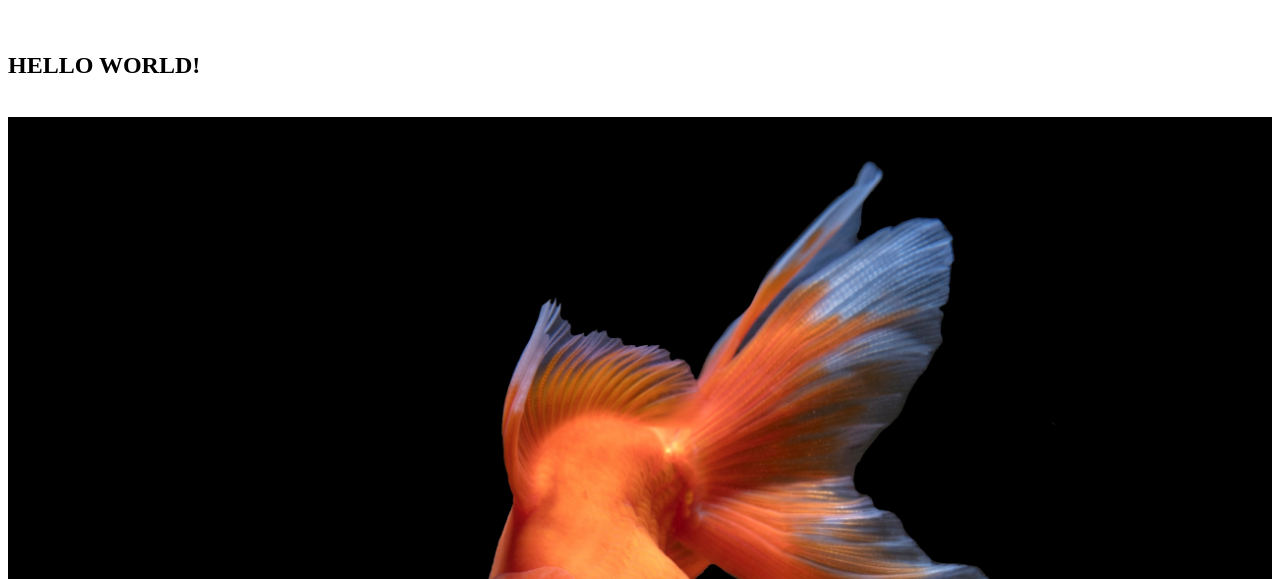
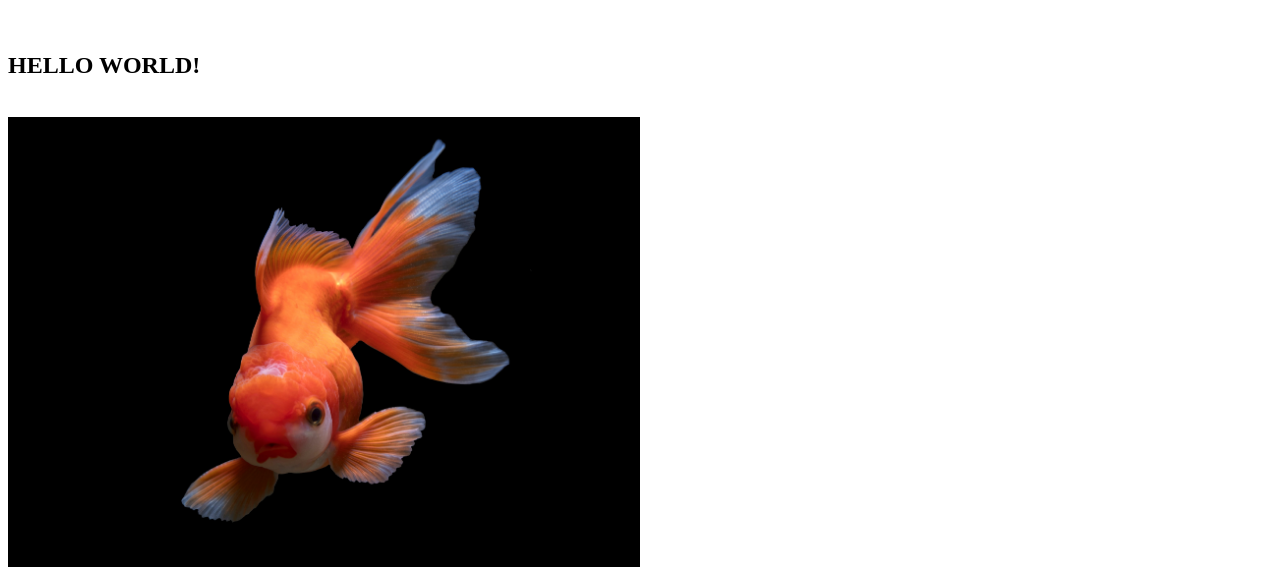
Before and after one commit to yyj0620/my-web-1, a plain HTML site: page 1.html in a window 1280 px wide. Shown: the part 221-800 px from the top of the page. Drawn offline with Linux system fonts and the light colour scheme.

Commit message:
웹사이트 완성!!!><

```diff
--- a/1.html
+++ b/1.html
@@ -18,7 +18,7 @@
     and web pages and web applications.
 
     <p><br><h2>HELLO WORLD!</h2></p>
-    <p><br><img src="goldfish.jpg" width="100%"></p>
+    <p><br><img src="goldfish.jpg" width="50%"></p>
 
     <p><br>Creating separate paragraphs of text using <br> is not only bad practice, it is problematic for people who
     navigate with the aid of screen reading technology.</p>
```
